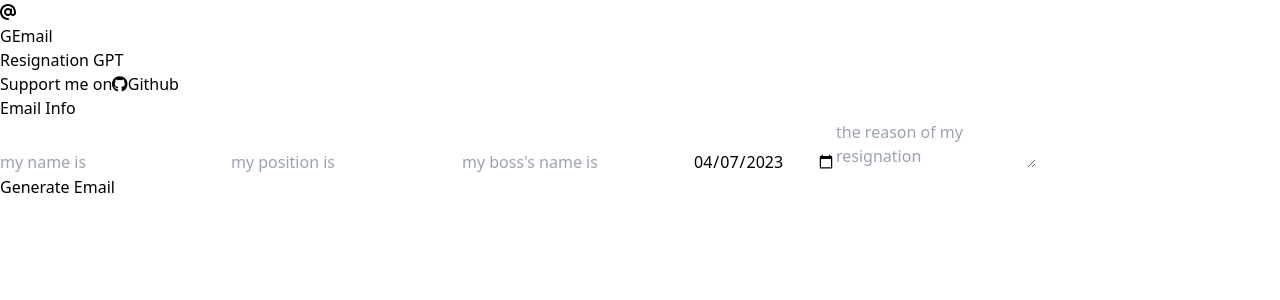
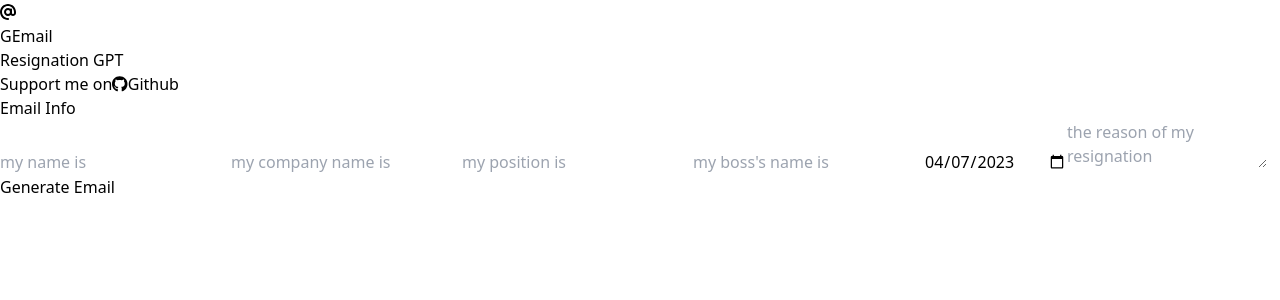
Before and after one commit to charlielinz/brainstorm, a Next.js app: page /resignation in a window 1280 px wide. Shown: the top 300 px of the page. Built offline with nearby package versions, Linux system fonts and the light colour scheme; a web font is replaced by a local one.

Commit message:
adjust form field

```diff
--- a/pages/api/generate.js
+++ b/pages/api/generate.js
@@ -6,14 +6,15 @@ export const config = {
 
 const handler = async (req, res) => {
   if (req.method === "POST") {
-    const { name, position, recipient, description, date } = await req.json();
+    const { name, company, position, recipient, description, date } =
+      await req.json();
 
     const payload = {
       model: "gpt-3.5-turbo",
       messages: [
         {
           role: "user",
-          content: `My name is ${name} and I work as a ${position} now. I am going to submit my resignation to my boss ${recipient} and here is the reason: ${description}. My last working day will be ${date}. Can you give me a Formal sample of this email? `,
+          content: `My name is ${name} and I work as a ${position} at ${company} now. I am going to submit my resignation to my boss ${recipient} and here is the reason: ${description}. My last working day will be ${date}. Can you give me a Formal sample of this email? `,
         },
       ],
       stream: true,
@@ -23,7 +24,7 @@ const handler = async (req, res) => {
     const stream = await OpenAIStream(payload);
     return new Response(stream);
   } else {
-    return new Response();
+    return;
   }
 };
 
--- a/pages/resignation.js
+++ b/pages/resignation.js
@@ -3,34 +3,38 @@ import { library } from "@fortawesome/fontawesome-svg-core";
 import { FontAwesomeIcon } from "@fortawesome/react-fontawesome";
 import { v4 as uuidv4 } from "uuid";
 
-const Emailgpt = () => {
+const Resignation = () => {
   const today = new Date();
   const formattedDate = today.toISOString().slice(0, 10);
 
   const [formData, setFormData] = useState({
     name: "",
+    company: "",
+    position: "",
     recipient: "",
-    position: "",
+    date: formattedDate,
     description: "",
-    date: formattedDate,
     nameError: "",
+    companyError: "",
+    positionError: "",
     recipientError: "",
-    positionError: "",
+    dateError: "",
     descriptionError: "",
-    dateError: "",
     formValid: false,
   });
 
   useEffect(() => {
-    const { name, recipient, position, description, date } = formData;
-    const formValid = name && recipient && position && description && date;
+    const { name, company, position, recipient, date, description } = formData;
+    const formValid =
+      name && company && position && recipient && date && description;
     setFormData({ ...formData, formValid });
   }, [
     formData.name,
+    formData.company,
+    formData.position,
     formData.recipient,
-    formData.position,
+    formData.date,
     formData.description,
-    formData.date,
   ]);
 
   const [results, setResults] = useState([]);
@@ -42,17 +46,20 @@ const Emailgpt = () => {
       case "name":
         errorMessage = value ? "" : "please enter your name";
         break;
-      case "recipient":
-        errorMessage = value ? "" : "please enter your boss's name";
+      case "company":
+        errorMessage = value ? "" : "please enter your company name";
         break;
       case "position":
         errorMessage = value ? "" : "please enter your position";
         break;
-      case "description":
-        errorMessage = value ? "" : "please enter the reason of resignation";
+      case "recipient":
+        errorMessage = value ? "" : "please enter your boss's name";
         break;
       case "date":
         errorMessage = value ? "" : "please enter the resignation date";
+        break;
+      case "description":
+        errorMessage = value ? "" : "please enter the reason of resignation";
         break;
       default:
         break;
@@ -78,10 +85,11 @@ const Emailgpt = () => {
         },
         body: JSON.stringify({
           name: formData.name,
+          company: formData.company,
+          position: formData.position,
           recipient: formData.recipient,
-          position: formData.position,
+          date: formData.date,
           description: formData.description,
-          date: formData.date,
         }),
       });
       if (!response.ok) {
@@ -97,10 +105,11 @@ const Emailgpt = () => {
       setFormData({
         ...formData,
         name: "",
+        company: "",
+        position: "",
         recipient: "",
-        position: "",
+        date: "",
         description: "",
-        date: "",
       });
     }
   };
@@ -125,6 +134,20 @@ const Emailgpt = () => {
             {formData.nameError && (
               <span className="text-red-400 text-sm pl-3 ">
                 {formData.nameError}
+              </span>
+            )}
+            <input
+              className="bg-gray-200 px-3 py-1 outline-0 rounded-t border-b-[1px] border-gray-300 hover:bg-gray-300 duration-300"
+              type="text"
+              name="company"
+              placeholder="my company name is"
+              value={formData.company}
+              autoComplete="off"
+              onChange={handleChange}
+            />
+            {formData.companyError && (
+              <span className="text-red-400 text-sm pl-3 ">
+                {formData.companyError}
               </span>
             )}
             <input
@@ -220,4 +243,4 @@ const decode = async (data, setResults) => {
   }
 };
 
-export default Emailgpt;
+export default Resignation;
--- a/utils/OpenAIStream.js
+++ b/utils/OpenAIStream.js
@@ -20,7 +20,7 @@ export async function OpenAIStream(payload) {
   });
   const stream = new ReadableStream({
     async start(controller) {
-      function onParse(event) {
+      const onParse = (event) => {
         if (event.type === "event") {
           const data = event.data;
           if (data === "[DONE]") {
@@ -44,7 +44,7 @@ export async function OpenAIStream(payload) {
             controller.error(e);
           }
         }
-      }
+      };
 
       // stream response (SSE) from OpenAI may be fragmented into multiple chunks
       // this ensures we properly read chunks & invoke an event for each SSE event stream
```
Also changed, not shown: utils/Decode.js (added).
